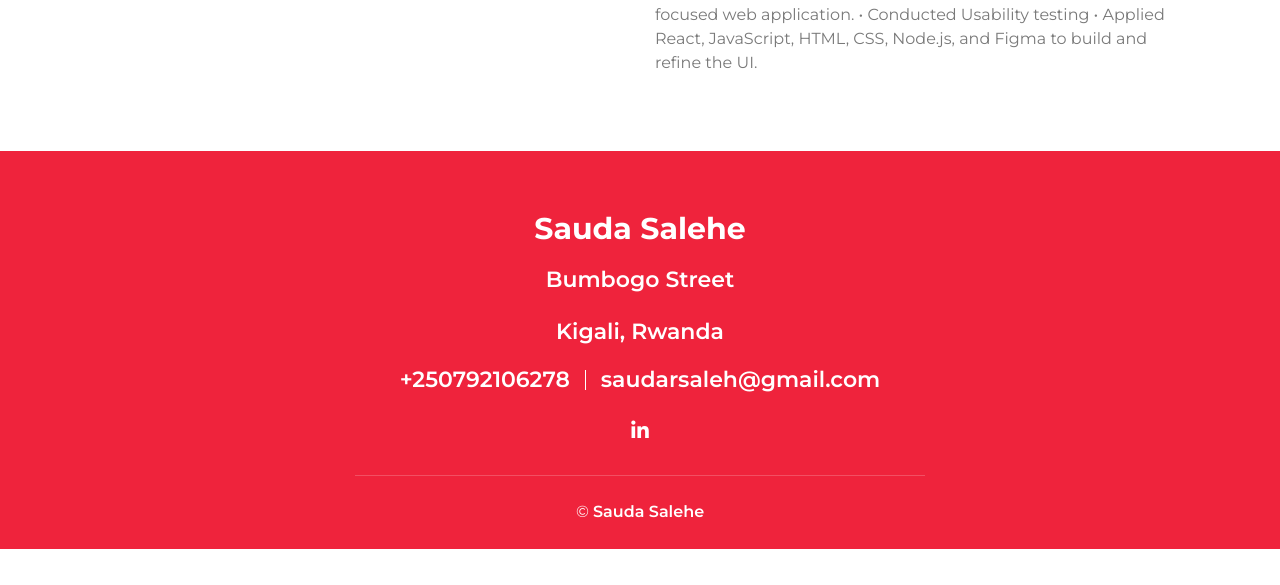
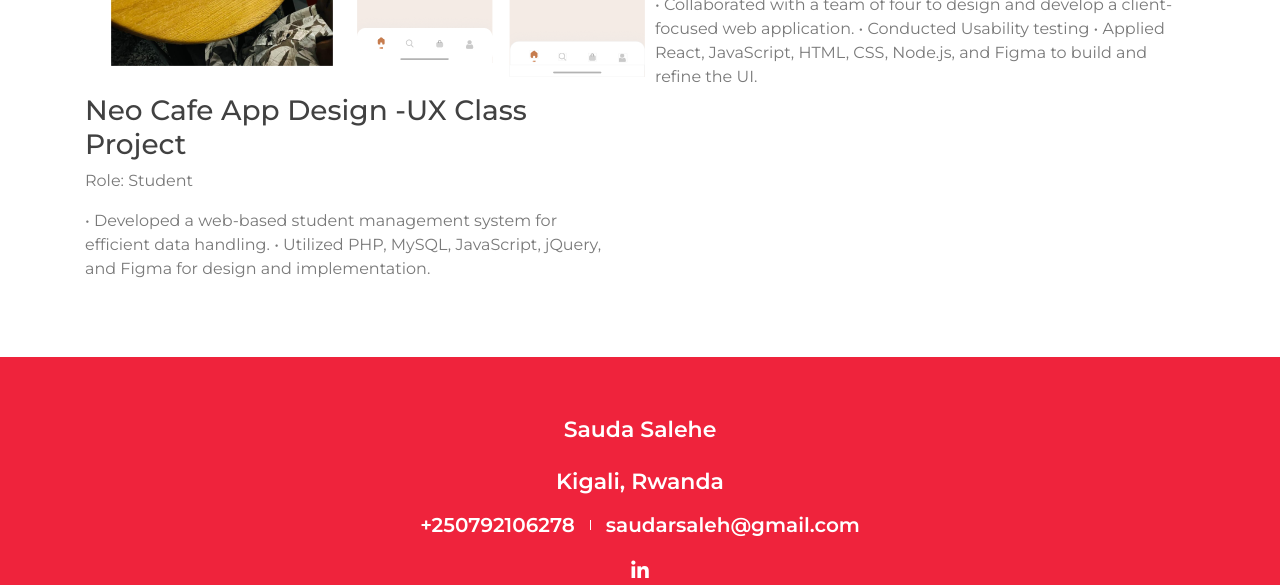
Before and after one commit to saudat28/portfolio, a plain HTML site: page index.html in a window 1280 px wide. Shown: the part 3038-3623 px from the top of the page. Before the commit the page ends 3587 px from the top, so only its background shows below. Drawn offline with nearby package versions, Linux system fonts and the light colour scheme.

Commit message:
Finalizing all changes

```diff
--- a/css/style.css
+++ b/css/style.css
@@ -1500,9 +1500,9 @@ a:focus {
 
 .footer .footer-menu p {
     color: #ffffff;
-    font-size: 22px;
+    font-size: 20px;
     font-weight: 600;
-    line-height: 20px;
+    line-height: 10px;
     padding: 0 15px;
     border-right: 1px solid #ffffff;
 }
@@ -1585,7 +1585,7 @@ a:focus {
 
     .footer .footer-menu p {
         font-size: 16px;
-        line-height: 16px;
+        line-height: 10px;
         padding: 0 5px;
     }
 }
--- a/index.html
+++ b/index.html
@@ -170,7 +170,7 @@
                     <div class="col-lg-6">
                         <div class="blog-item wow fadeInUp" data-wow-delay="0.1s">
                             <div class="blog-img">
-                                <img src="img/blog-1.jpg" alt="Blog">
+                                <img src="img/blog-3.png" alt="Blog">
                             </div>
                             <div class="blog-text">
                                 <h3>Neo Cafe App Design -UX Class Project</h3>
@@ -213,8 +213,7 @@
                 <div class="container-fluid">
                     <div class="container">
                         <div class="footer-info">
-                            <h2>Sauda Salehe</h2>
-                            <h3>Bumbogo Street</h3>
+                            <h3>Sauda Salehe</h3>
                             <h3>Kigali, Rwanda</h3>
                             <div class="footer-menu">
                                 <p>+250792106278</p>
@@ -224,9 +223,6 @@
                                 <a href=""><i class="fab fa-linkedin-in"></i></a>
                             </div>
                         </div>
-                    </div>
-                    <div class="container copyright">
-                        <p>&copy; <a href="#">Sauda Salehe</a></a></p>
                     </div>
                 </div>
             </div>
```
Also changed, not shown: img/blog-3.png (added), img/blog-4.png.
